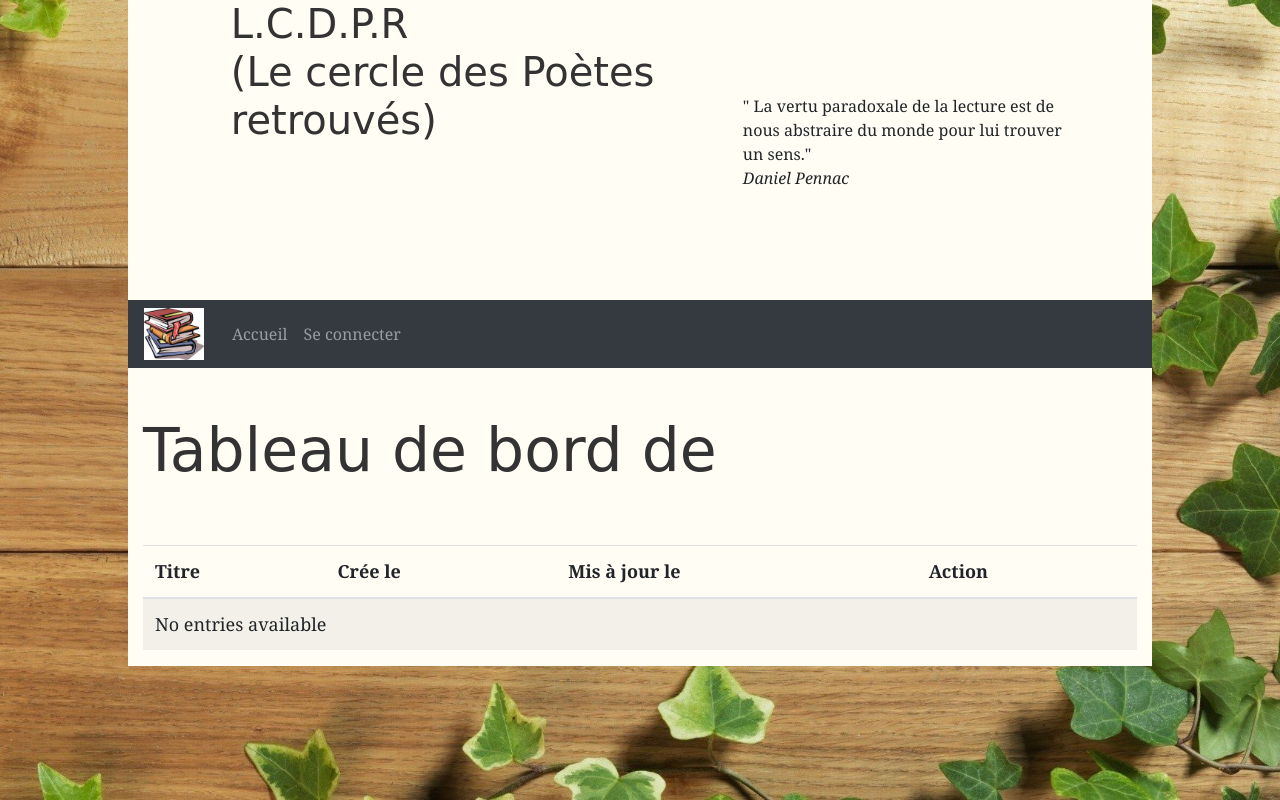
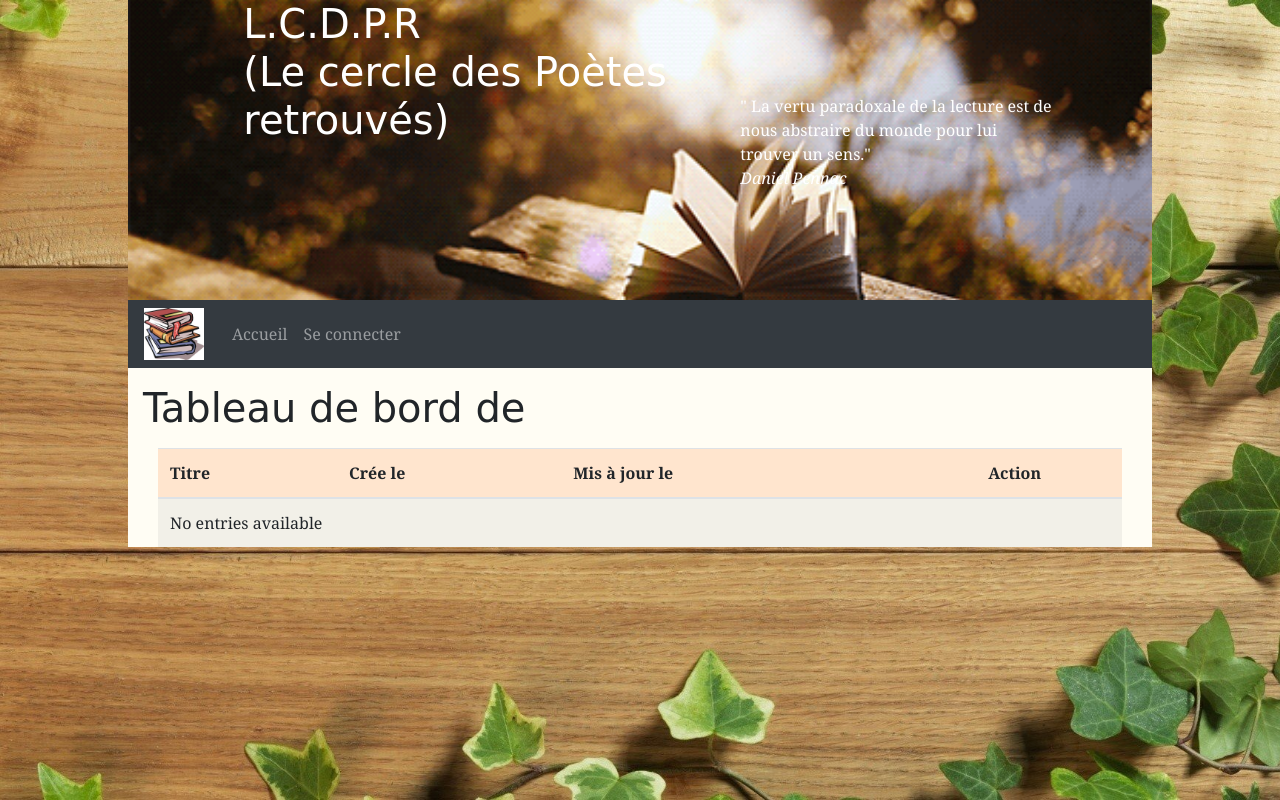
Before and after one commit to dan-nurton/LCDPR, a Symfony app: template templates/admin/entries.html.twig in a window 1280 px wide. Run offline with Twig, Linux system fonts and the light colour scheme; the template is opened without the code that fills it, so the values that code supplies are empty; some libraries are stand-ins or nearby versions.

Commit message:
22/07/2018 end

```diff
--- a/public/css/main.css
+++ b/public/css/main.css
@@ -1,243 +1,5 @@
-
 body {
   font-family: Georgia, "Times New Roman", Times, serif;
-  background-image: url('../images/table1.jpg');
-
-}
-
-h1, .h1,
-h2, .h2,
-h3, .h3,
-h4, .h4,
-h5, .h5,
-h6, .h6 {
-  margin-top: 0;
-  font-family: "Helvetica Neue", Helvetica, Arial, sans-serif;
-  font-weight: normal;
-  color: #333;
-}
-
-
-
-/*
- * Masthead for nav
- */
-
-.blog-masthead {
-  background-color: #428bca;
-  -webkit-box-shadow: inset 0 -2px 5px rgba(0,0,0,.1);
-  box-shadow: inset 0 -2px 5px rgba(0,0,0,.1);
-}
-
-/* Nav links */
-.blog-nav-item {
-  position: relative;
-  display: inline-block;
-  padding: 10px;
-  font-weight: 500;
-  color: #cdddeb;
-}
-.blog-nav-item:hover,
-.blog-nav-item:focus {
-  color: #fff;
-  text-decoration: none;
-}
-
-/* Active state gets a caret at the bottom */
-.blog-nav .active {
-  color: #fff;
-}
-.blog-nav .active:after {
-  position: absolute;
-  bottom: 0;
-  left: 50%;
-  width: 0;
-  height: 0;
-  margin-left: -5px;
-  vertical-align: middle;
-  content: " ";
-  border-right: 5px solid transparent;
-  border-bottom: 5px solid;
-  border-left: 5px solid transparent;
-}
-
-/*
- * Blog name and description
- */
-
-
-.blog-title {
-  margin-top: 30px;
-  margin-bottom: 0;
-  font-size: 60px;
-  font-weight: normal;
-}
-.blog-description {
-  font-size: 20px;
-  color: #999;
-}
-
-
-/*
- * Main column and sidebar layout
- */
-
-.blog-main {
-  font-size: 18px;
-  line-height: 1.5;
-}
-
-/* Sidebar modules for boxing content */
-.sidebar-module {
-  padding: 15px;
-  margin: 0 -15px 15px;
-}
-.sidebar-module-inset {
-  padding: 15px;
-  background-color: #f5f5f5;
-  border-radius: 4px;
-}
-.sidebar-module-inset p:last-child,
-.sidebar-module-inset ul:last-child,
-.sidebar-module-inset ol:last-child {
-  margin-bottom: 0;
-}
-
-/* Pagination */
-.pager {
-  margin-bottom: 60px;
-  text-align: left;
-}
-.pager > li > a {
-  width: 140px;
-  padding: 10px 20px;
-  text-align: center;
-  border-radius: 30px;
-}
-
-/*
- * Blog posts
- */
-.blog-post {
-  margin-bottom: 60px;
-}
-.blog-post-title {
-  margin-bottom: 5px;
-  font-size: 40px;
-}
-.blog-post-meta {
-  margin-bottom: 20px;
-  color: #999;
-}
-
-
-/*
- * Footer
- */
-.blog-footer {
-  padding: 40px 0;
-  color: #999;
-  text-align: center;
-  background-color: #f9f9f9;
-}
-.blog-footer p:last-child {
-  margin-bottom: 0;
-}
-
-
-h1{
-  font-family: 'Dancing Script', cursive;
-}
-
-h2{
-  font-weight: normal;
-}
-
-img {
-  float: left;
-  padding-right: 20px;
-}
-
-footer{
-  background-color: #212529;
-  height: 150px;
-  color:white;
-}
-
-.containerPrincipal{
-  background-color:#fffdf4;
-  width: 80%;
-  margin:auto;
-}
-
-.genre{
-  background-color:#ABC8E2 ;
-  line-height: 40px;
-  text-align: center;
-  color:#343a40;
-  font-family: 'Dancing Script', cursive;
-  font-family: 'Monofett', cursive;
-  font-family: 'Special Elite', cursive;
-  font-family: 'Saira Condensed', sans-serif;
-}
-
-.genre:hover{
-  background-color: #343a40;
-  transition: background 0.2s;
-  color: #EFECCA;
-}
-
-.post{
-  background-color:#e1e1ea;
-  border:1px grey solid;
-  padding-bottom:10px;
-  margin-bottom:10px;
-}
-
-.post img{
-  padding-top: 5px;
-  padding-left: 5px;
-}
-
-.avis{
-  color:red;
-  font-size: 1.2em;
-  font-style: italic;
-}
-
-
-
-.critiques{
-  margin-top: 50px;
-}
-
-.title{
-  height: 300px;
-}
-
-
-
-.formulaire{
-  margin-bottom: 50px;
-  margin-top: 50px;
-}
-
-.contact{
-  text-align: center;
-  margin-bottom: 20px;
-}
-
-.comment{
-  padding-left: 2px;
-  padding-right: 2px;
-}
-
-.livres{
-  padding-left: 10px;
-  padding-right: 10px;
-
-}
-body {
   background-image: url("../images/table1.jpg");
   background-attachment: fixed;
   background-size: cover;
@@ -245,7 +7,6 @@
   -moz-animation: Gradient 20s ease infinite;
   animation: Gradient 20s ease infinite;
 }
-
 @-webkit-keyframes Gradient {
   0% {
     background-position: 0% 50%
@@ -281,3 +42,60 @@
     background-position: 0% 50%
   }
 }
+
+.containerPrincipal{
+  background-color:#fffdf4;
+  width: 80%;
+  margin:auto;
+}
+
+/* Pagination */
+.pager {
+  margin-bottom: 60px;
+  text-align: left;
+}
+.pager > li > a {
+  width: 140px;
+  padding: 10px 20px;
+  text-align: center;
+  border-radius: 30px;
+}
+h1{
+  font-family: 'Dancing Script', cursive;
+}
+h2{
+  font-weight: normal;
+}
+img {
+  float: left;
+  padding-right: 20px;
+}
+footer{
+  background-color: #212529;
+  height: 150px;
+  color:white;
+}
+
+.avis{
+  color:red;
+  font-size: 1.2em;
+  font-style: italic;
+}
+.critiques{
+  margin-top: 50px;
+}
+.title{
+  height: 300px;
+}
+.headerTitle{
+  background-image: url("../images/livre.gif");
+  background-size: cover;
+  background-position:center;
+  background-repeat: no-repeat;
+  margin: 0;
+  color: white;
+}
+.formulaire{
+  margin-bottom: 50px;
+  margin-top: 50px;
+}
--- a/templates/admin/entries.html.twig
+++ b/templates/admin/entries.html.twig
@@ -3,41 +3,26 @@
 {% block title %}{% endblock %}
 
 {% block body %}
-    <div class="container">
+    <div class="container col-sm-12">
         <div class="blog-header">
             <h1 class="blog-title">Tableau de bord de {{ author.name }} {% if author.isAdmin %} (Administrateur){% endif %}</h1>
             <p class="lead blog-description"></p>
         </div>
-
-        <div class="row">
-            <div class="col-md-12 col-lg-12 col-xl-12">
-
-
-                        <div class="alert alert-" role="alert">
-                            <span class="glyphicon glyphicon-exclamation-sign" aria-hidden="true"></span>
-
-                        </div>
-
-
-            </div>
-            <div class="col-md-12 col-lg-12 col-xl-12">
-
-            </div>
-            <div class="col-sm-12 blog-main">
-                <table class="table table-striped">
+            <div class="col-xs-2 col-sm-12 blog-main">
+                <table class="table table-striped" >
                     {% if author.isAdmin %}
                     <thead>
-                    <th colspan="5" style="text-align: center;background-color: #343a40;color:white;">Critiques</th>
+                    <th colspan="6" style="text-align: center;background-color: #343a40;color:white;">Critiques</th>
                     </thead>
                     {% endif %}
-                    <thead>
+                    <thead style="background-color : #ffe5ce">
                     <th>Titre</th>
                     <th>Crée le</th>
                     <th>Mis à jour le</th>
                     {% if author.isAdmin %}
                     <th>Auteur</th>
                     {% endif %}
-                    <th>Action</th>
+                    <th style="text-align: center;">Action</th>
                     </thead>
                     {% for blogPost in blogPosts %}
                         <tr>
@@ -47,8 +32,8 @@
                             {% if author.isAdmin %}
                             <td>{{ blogPost.author.surname}} {{ blogPost.author.name}}</td>
                             {% endif %}
-                            <td><a class="btn btn-danger"{% if author.isAdmin %}href="{{ path('admin_delete_all_entry', {'entryId': blogPost.id}) }}"{% else %}href="{{ path('admin_delete_entry', {'entryId': blogPost.id}) }}"{% endif %} >Supprimer</a></td>
-                            <td><a class="btn btn-info" {% if author.isAdmin %}href="{{ path('admin_update_all_entry', {'entryId': blogPost.id}) }}"{% else %}href="{{ path('admin_update_entry', {'entryId': blogPost.id}) }}"{% endif %}>Editer</a></td>
+                            <td><a class="btn btn-danger"{% if author.isAdmin %}href="{{ path('admin_delete_all_entry', {'entryId': blogPost.id}) }}"{% else %}href="{{ path('admin_delete_entry', {'entryId': blogPost.id}) }}"{% endif %} >Supprimer</a>
+                            <a class="btn btn-info" {% if author.isAdmin %}href="{{ path('admin_update_all_entry', {'entryId': blogPost.id}) }}"{% else %}href="{{ path('admin_update_entry', {'entryId': blogPost.id}) }}"{% endif %}>Editer</a></td>
                         </tr>
                     {% else %}
                         <tr>
@@ -58,7 +43,7 @@
                 </table>
             </div>
                     {% if author.isAdmin %}
-                    <div class="col-sm-12 author-main" style="margin-top: 50px;">
+                    <div class="col-xs-8 col-sm-12 author-main" style="margin-top: 50px;">
                         <table class="table table-striped" >
                             <thead>
                             <th colspan="6" style="text-align: center;background-color: #343a40;color: white;">Auteurs</th>
@@ -83,7 +68,7 @@
                             {% endfor %}
                             {% endif %}
                 </table>
-            </div>
+
         </div>
     </div>
 {% endblock %}
--- a/templates/admin/update_all_review.html.twig
+++ b/templates/admin/review.html.twig
@@ -9,6 +9,9 @@
                 <div class="col-md-12">
                     <div class="form-group col-md-4">
                         {{ form_row(form.title) }}
+                    </div>
+                    <div class="form-group col-md-4">
+                        {{ form_row(form.category) }}
                     </div>
                     <div class="form-group col-md-4">
                         {{ form_row(form.cover) }}
--- a/templates/base.html.twig
+++ b/templates/base.html.twig
@@ -11,7 +11,9 @@
 
 </head>
 <body>
+
 <div class = "containerPrincipal">
+
 
 {% include 'nav_bar.html.twig' %}
 {% block body %}{% endblock %}
--- a/templates/blog/entries.html.twig
+++ b/templates/blog/entries.html.twig
@@ -12,7 +12,7 @@
                 <article class="row justify-content-center">
                     <div class="livres col-md-12">
                         <span style="font-weight: bold;">{{ blogPost.category }}</span>
-                        <h2> {{ blogPost.title }}</h2>
+                        <h2> {{ blogPost.title }} <span style="font-style: italic; font-size: 0.5em; color:gray">({{ blogPost.writer }})</span></h2>
                         <p style="font-style: oblique;"><i class="fas fa-calendar-alt"></i> {{ blogPost.getUpdatedAt|date('Y-m-d H:i') }}  par
                             {% if blogPost.author %}
                                 <a href="{{ path('author', {'name': blogPost.author.username|url_encode }) }}">
--- a/templates/nav_bar.html.twig
+++ b/templates/nav_bar.html.twig
@@ -1,7 +1,7 @@
 
-<div class="row justify-content-center">
+<div class="headerTitle row justify-content-center">
     <div class="title col-6">
-        <h1>L.C.D.P.R <br/>(Le cercle des Poètes retrouvés)</h1></div>
+        <h1 style="color: white">L.C.D.P.R <br/>(Le cercle des Poètes retrouvés)</h1></div>
     <div class="citation col-12 col-md-4 row align-items-end">
         <blockquote>" La vertu paradoxale de la lecture est de nous abstraire du monde pour lui trouver un sens." <br />
             <em>Daniel Pennac</em></blockquote>
```
Also changed, not shown: src/Controller/AdminController.php (+13 -13 lines), src/Entity/BlogPost.php (+31 -0 lines), src/Form/UpdateAllBlogFormType.php (renamed from src/Form/updateAllBlogFormType.php, +10 -1 lines), templates/admin/udpate_review.html.twig (+5 -9 lines), public/images/53813.gif (added), public/images/livre.gif (added).
